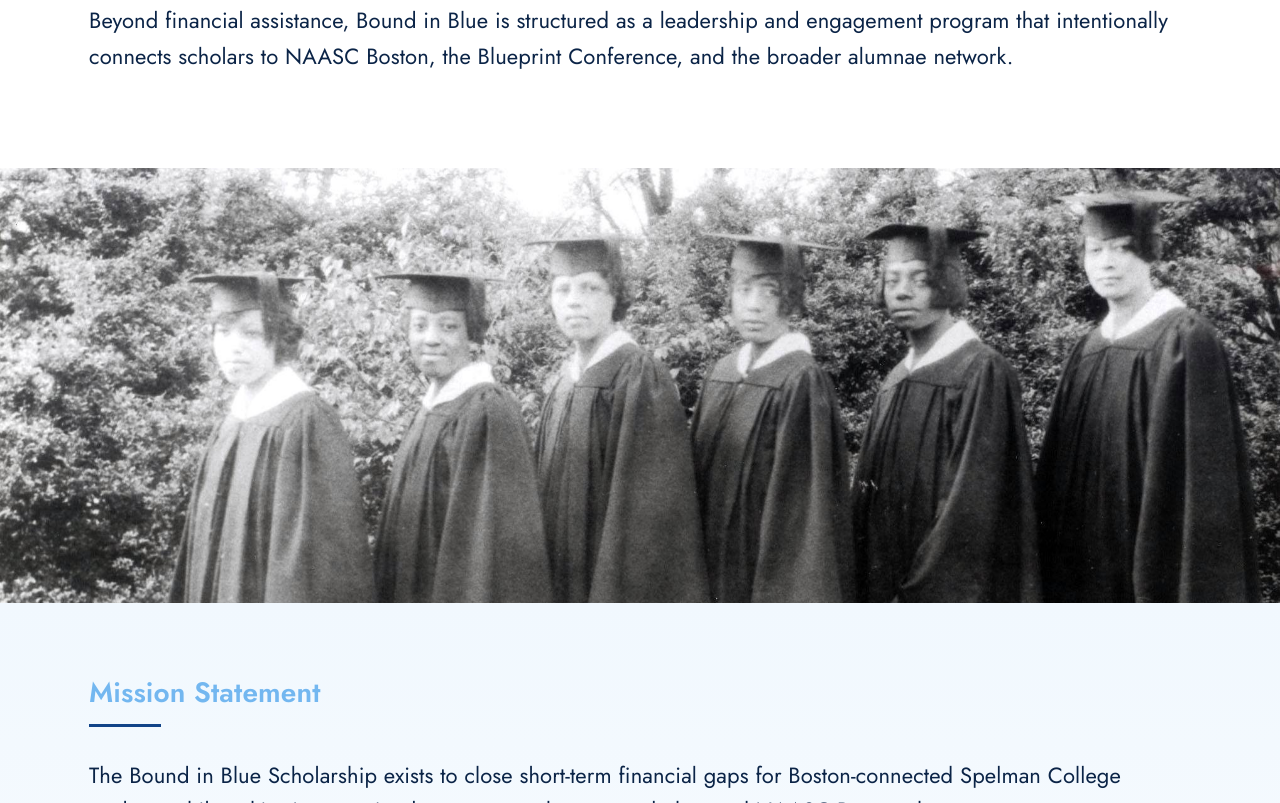
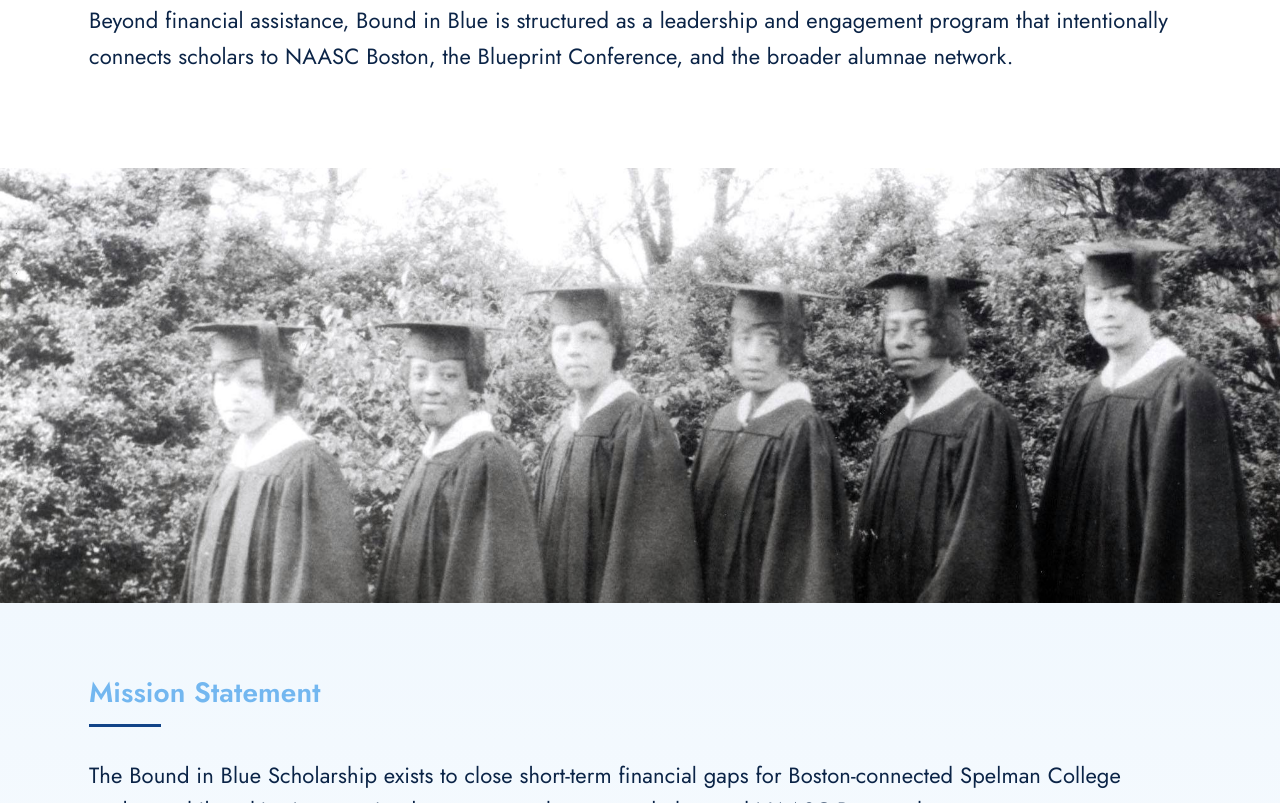
Before and after one commit to naascboston/website, a plain HTML site: page bound-in-blue.html in a window 1280 px wide. Shown: the part 548-1351 px from the top of the page. Drawn offline with Linux system fonts and the light colour scheme.

Commit message:
Adjust image position in feature photo style

```diff
--- a/styles.css
+++ b/styles.css
@@ -95,7 +95,7 @@ footer a{color:#114488}
 /* Bound in Blue */
 .feature-photo{margin:0;width:100%;height:clamp(260px,34vw,460px);position:relative;background:var(--main);display:flex;align-items:center;justify-content:center;color:#114488;font-weight:600;overflow:hidden}
 .feature-photo span{position:absolute}
-.feature-photo img{position:absolute;inset:0;display:block;width:100%;height:100%;object-fit:cover;object-position:center 20%}
+.feature-photo img{position:absolute;inset:0;display:block;width:100%;height:100%;object-fit:cover;object-position:center 10%}
 .embed{position:relative;overflow:hidden;height:700px;width:100%;max-width:900px}
 .embed iframe{position:absolute;border:0;top:0;left:0;bottom:0;right:0;width:100%;height:100%}
 
```
